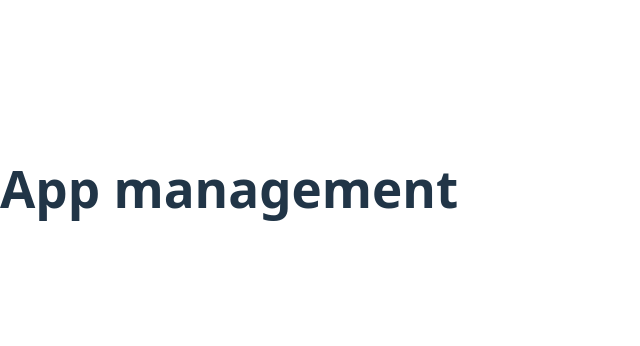
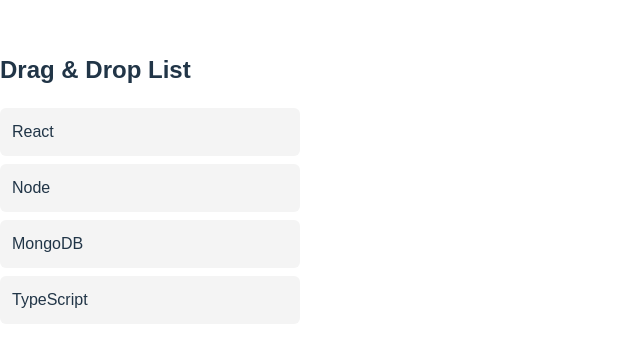
Before and after one commit to sd8917/Frontend-interview, a React (Vite) app: page / in a window 1280 px wide. Shown: the part 212-558 px from the top of the page, without its empty margins (0-640 px from the left). Built offline with nearby package versions, Linux system fonts and the light colour scheme.

Commit message:
add code for drag drop

```diff
--- a/src/App.tsx
+++ b/src/App.tsx
@@ -1,10 +1,66 @@
+import  { useState } from "react";
+import "./styles.css";
+
+const initialItems = [
+  { id: 1, text: "React" },
+  { id: 2, text: "Node" },
+  { id: 3, text: "MongoDB" },
+  { id: 4, text: "TypeScript" },
+];
+
+ function App() {
+  const [items, setItems] = useState(initialItems);
+  const [draggedId, setDraggedId] = useState(null);
+
+  const onDragStart = (id: any) => {
+    setDraggedId(id);
+  };
+
+  const onDragOver = (e: any) => {
+    e.preventDefault(); // REQUIRED
+  };
+
+  const onDrop = (targetId: any) => {
+    if (draggedId === targetId) return;
+
+    setItems((prev) => {
+      const newItems = [...prev]; // ✅ IMMUTABLE COPY
 
 
+      const fromIndex = newItems.findIndex(i => i.id === draggedId);
+      console.log("fromindx",fromIndex);
+      const toIndex = newItems.findIndex(i => i.id === targetId);
+      console.log("toIndex",toIndex);
 
-function App() {
-  return <h1> App management</h1>
+      const [movedItem] = newItems.splice(fromIndex, 1);
+
+      // console.log('movedItem', movedItem)
+      newItems.splice(toIndex, 0, movedItem);
+
+
+      return newItems;
+    });
+  };
+
+  return (
+    <div className="container">
+      <h2>Drag & Drop List</h2>
+
+      {items.map((item) => (
+        <div
+          key={item.id}                 // ✅ STABLE KEY
+          draggable
+          onDragStart={() => onDragStart(item.id)}
+          onDragOver={onDragOver}
+          onDrop={() => onDrop(item.id)}
+          className="item"
+        >
+          {item.text}
+        </div>
+      ))}
+    </div>
+  );
 }
 
 
-
-export default App
+export default App;
--- /dev/null
+++ b/src/styles.css
@@ -0,0 +1,19 @@
+.container {
+  width: 300px;
+  margin: 40px auto;
+  font-family: sans-serif;
+}
+
+.item {
+  padding: 12px;
+  margin-bottom: 8px;
+  background: #f4f4f4;
+  border-radius: 6px;
+  cursor: grab;
+  transition: transform 0.2s ease, background 0.2s ease;
+}
+
+.item:active {
+  cursor: grabbing;
+  background: #e0e0e0;
+}
```
